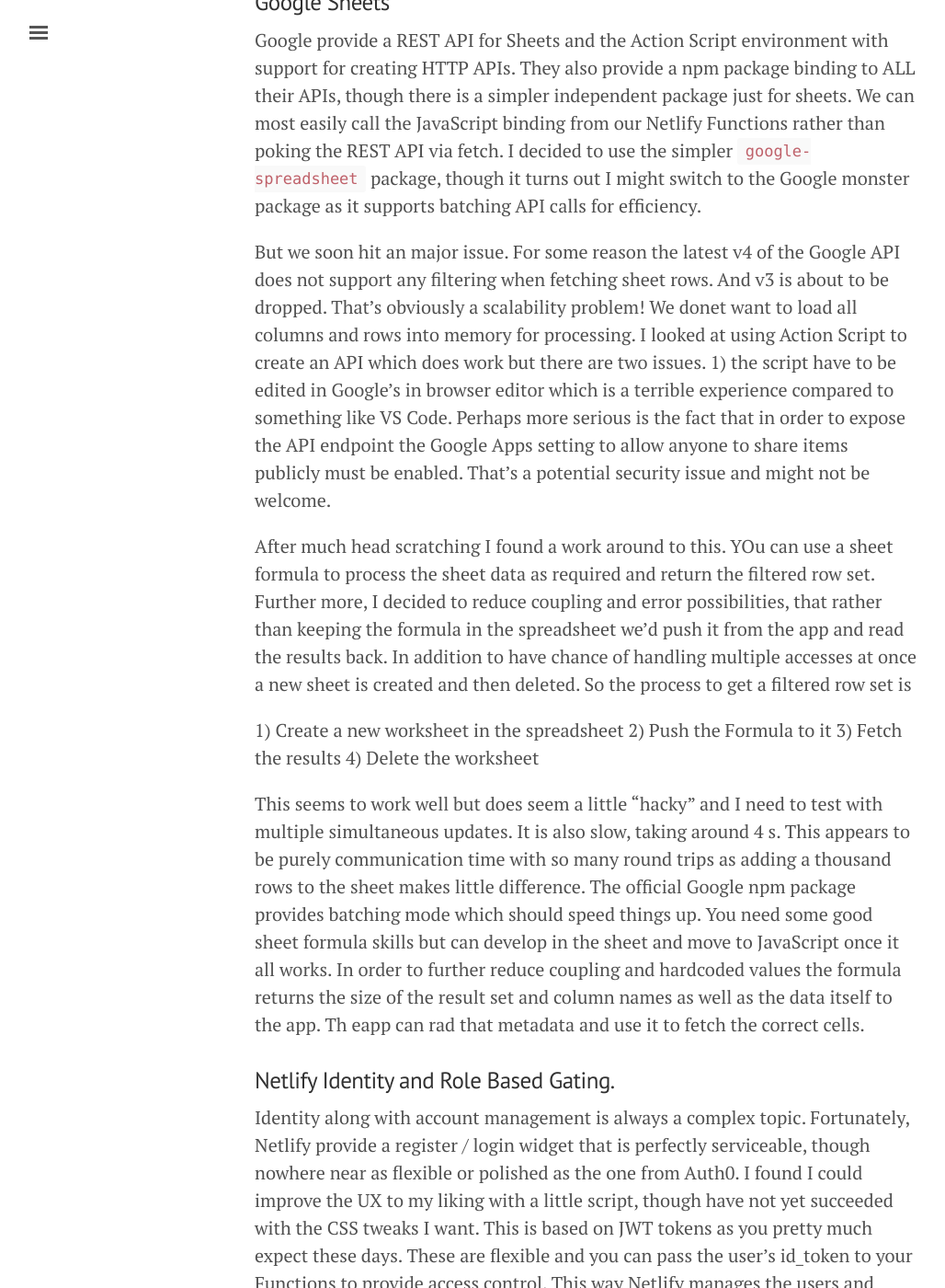
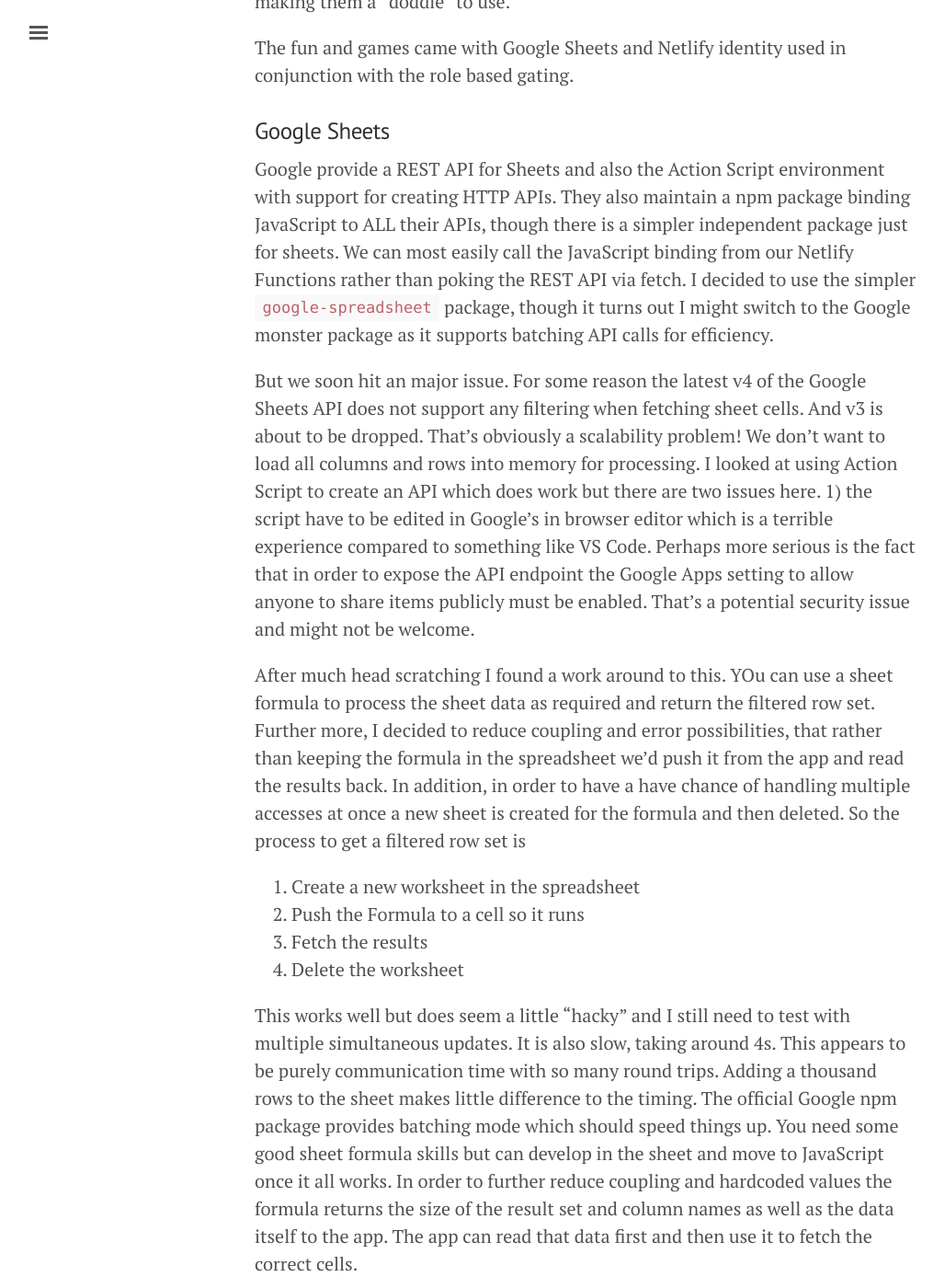
Before and after one commit to OpenDirective/opendirective.github.io, a Jekyll site: the page built from _posts/2020-08-25-TWAM-proof-of-concept.md, in a window 1280 px wide and 1400 px high, scrolled down 1870 px. Shown: the whole window at 92% size, without its empty margins (3-1031 px from the left). Built offline with Jekyll 4.4.1, drawn with Linux system fonts in a browser that asks for light colours; some of the changed text lies outside the part shown.

Commit message:
Update TWAM post

```diff
--- a/_posts/2020-08-25-TWAM-proof-of-concept.md
+++ b/_posts/2020-08-25-TWAM-proof-of-concept.md
@@ -1,62 +1,62 @@
 ---
 layout: post
-title: TWAM Proof of Concept
+title: TWAM Proof of Concept app - using Netlify, Eleventy and Google Sheets
 ---
 
 <div class="message">
-A new project with yet a different stack. This time it's a Jamstack static site with a serverless back end using many of Netlify's services. On this platform Eleventy provides templated page build with no front end framework in sight. Google Sheets is used as a database. This post explains some of the technical decisions made and challenges met.
+A new project with yet a different stack. This time it's a Jamstack static site with a serverless back end using most of Netlify's services. On this platform Eleventy provides templated page build with no front end framework in sight. Google Sheets is used as a database. This post explains some of the technical decisions made and challenges met.
 </div>
 
 ## Digitising Tools with a Mission's process
 
-Tools with a Mission ([TWAM](https://www.twam.uk/)) recycle and refurbish tools, sewing machines and computers. It then sends them to the developing world for livelihood creation. The processes are reasonably complex and currently use a mixture of Google Apps tools, including GMail and Sheets. I'm working in a small team to help move more of the process to an integrated 'web app' experience. This will support applications for tools, evaluation, approval and other steps through to shipping in containers.
+Tools with a Mission ([TWAM](https://www.twam.uk/)) recycle and refurbish tools, sewing machines and computers. It then sends them to the developing world for livelihood creation. Their processes are reasonably complex and currently use a mixture of Google Apps tools, including GMail and Sheets. I'm working in a small team to help move more of the process to an integrated 'web app' experience. This will support customer applications for tools, evaluation, approval and other steps through to shipping in containers.
 
-This is a pretty standard setup of app with forms plus a back office with a clear workflow. Thus we looked at the usual candidates for forms and workflow. I personally find such systems to be a quite restrictive, especially if thy use a GUI and cannot be data or code driven. Given TWAM's embedded use of GApps we also considered Google Actions script which is basically a hosted JavaScript environment with some support for creating web apps and APIs.
+This is a pretty standard setup of an app with forms plus a back office process which defines the  workflow. Thus we looked at the usual candidates for forms and workflow. I personally find such systems to be a quite restrictive, especially if they only use a GUI and cannot be data or code driven. Given TWAM's embedded use of Goggle Apps we also considered Google Action script which is basically a hosted JavaScript environment with some support for creating web apps and APIs.
 
-In the end however, my positive experience with using Netlify Deployments along with Eleventy for https://musicpracticetools.net meant I was keen to try more of the Netlify portfolio of services. However, for the database, rther than the promoted no SQL Fauna, I decided to try using Google Sheets. Using sheets should open up the possibility of easy access to the data and ad-hoc processing using office software skills rather than full developer skills. In addition, email is used for inter person messaging and for automatic notifications. Again, why code a new solution when a good one exists and fits in with people work patterns. So the stack chosen for the proof of concept is:
+In the end however, my very positive experience with using Netlify Deployments along with Eleventy for [https://musicpracticetools.net](https://musicpracticetools.net) meant I was keen to try more of the Netlify portfolio of serverless services. However, for the database, rather than the pNetlify partner noSQL Fauna, I decided to try using Google Sheets. Using sheets opens up the possibility of easy access to the data and ad-hoc processing using office software skills rather than full developer skills. In addition, email is used for inter-person messaging and for automatic notifications. Again, why code a new messaging solution when a good one exists and fits in with people's work patterns. So, the stack chosen for the proof of concept is:
 
 * Eleventy with nunjucks templates
 * Good ol' HTML, CSS and Javascript - ie no framework
 * Google Sheets API
 * Email
 * Netlify deploys, forms, functions, identity and role based gating
-* Netlify dev
+* Netlify dev - not really part of the stack but excellent
 
-This supports a representative slice of functionality including user management, form filling with editing and notifications. The proof of content flow is: someone makes an application and can check back later to see if successful Someone else reviews a subset of applications filtered by country and adds evaluation notes and assigns an accept/reject status.
+This stack supports a representative slice of functionality including user management, form filling with editing and notifications. The proof of content flow is that someone makes an application and can check back later to see if successful Someone else reviews a subset of applications filtered by country and adds evaluation notes and assigns an accept/reject status.
 
 ## Tricky areas
 
-I'd already ironed out any small issues with Eleventy and nunjucks in my last project so just used the same config again. Netlify deploys are smooth with github integration and pretty much just work; as do the forms and functions which wrap AWS Lamda, making them a "doddle" to use.
+I'd already ironed out any small issues with Eleventy and nunjucks in my last project so just used the same config again. Netlify deploys are really smooth to use with github integration and pretty much just work; as do the forms which invoke a function when submitted and also functions which wrap AWS Lamda, making them a "doddle" to use.
 
-The fun and games came with Google Sheets and Netlify identity used in conjunction with gating.
+The fun and games came with Google Sheets and Netlify identity used in conjunction with the role based gating.
 
 ### Google Sheets
 
-Google provide a REST API for Sheets and the Action Script environment with support for creating HTTP APIs. They also provide a npm package binding to ALL their APIs, though there is a simpler independent package just for sheets. We can most easily call the JavaScript binding from our Netlify Functions rather than poking the REST API via fetch. I decided to use the simpler `google-spreadsheet` package, though it turns out I might switch to the Google monster package as it supports batching API calls for efficiency.
+Google provide a REST API for Sheets and also the Action Script environment with support for creating HTTP APIs. They also maintain a npm package binding JavaScript to ALL their APIs, though there is a simpler independent package just for sheets. We can most easily call the JavaScript binding from our Netlify Functions rather than poking the REST API via fetch. I decided to use the simpler `google-spreadsheet` package, though it turns out I might switch to the Google monster package as it supports batching API calls for efficiency.
 
-But we soon hit an major issue. For some reason the latest v4 of the Google API does not support any filtering when fetching sheet rows. And v3 is about to be dropped. That's obviously a scalability problem! We donet want to load all columns and rows into memory for processing. I looked at using Action Script to create an API which does work but there are two issues. 1) the script have to be edited in Google's in browser editor which is a terrible experience compared to something like VS Code. Perhaps more serious is the fact that in order to expose the API endpoint the Google Apps setting to allow anyone to share items publicly must be enabled. That's a potential security issue and might not be welcome.
+But we soon hit an major issue. For some reason the latest v4 of the Google Sheets API does not support any filtering when fetching sheet cells. And v3 is about to be dropped. That's obviously a scalability problem! We don't want to load all columns and rows into memory for processing. I looked at using Action Script to create an API which does work but there are two issues here. 1) the script have to be edited in Google's in browser editor which is a terrible experience compared to something like VS Code. Perhaps more serious is the fact that in order to expose the API endpoint the Google Apps setting to allow anyone to share items publicly must be enabled. That's a potential security issue and might not be welcome.
 
-After much head scratching I found a work around to this. YOu can use a sheet formula to process the sheet data as required and return the filtered row set. Further more, I decided to reduce coupling and error possibilities, that rather than keeping the formula in the spreadsheet we'd push it from the app and read the results back. In addition to have chance of handling multiple accesses at once a new sheet is created and then deleted. So the process to get a filtered row set is
+After much head scratching I found a work around to this. YOu can use a sheet formula to process the sheet data as required and return the filtered row set. Further more, I decided to reduce coupling and error possibilities, that rather than keeping the formula in the spreadsheet we'd push it from the app and read the results back. In addition, in order to have a have chance of handling multiple accesses at once a new sheet is created for the formula and then deleted. So the process to get a filtered row set is
 
-1) Create a new worksheet in the spreadsheet
-2) Push the Formula to it
-3) Fetch the results
-4) Delete the worksheet
+1. Create a new worksheet in the spreadsheet
+2. Push the Formula to a cell so it runs
+3. Fetch the results
+4. Delete the worksheet
 
-This seems to work well but does seem a little "hacky" and I need to test with multiple simultaneous updates. It is also slow, taking around 4 s. This appears to be purely communication time with so many round trips as adding a thousand rows to the sheet makes little difference. The official Google npm package provides batching mode which should speed things up. You need some good sheet formula skills but can develop in the sheet and move to JavaScript once it all works. In order to further reduce coupling and hardcoded values the formula returns the size of the result set and column names as well as the data itself to the app. Th eapp can rad that metadata and use it to fetch the correct cells.
+This works well but does seem a little "hacky" and I still need to test with multiple simultaneous updates. It is also slow, taking around 4s. This appears to be purely communication time with so many round trips. Adding a thousand rows to the sheet makes little difference to the timing. The official Google npm package provides batching mode which should speed things up. You need some good sheet formula skills but can develop in the sheet and move to JavaScript once it all works. In order to further reduce coupling and hardcoded values the formula returns the size of the result set and column names as well as the data itself to the app. The app can read that data first and then use it to fetch the correct cells.
 
 ### Netlify Identity and Role Based Gating.
 
-Identity along with account management is always a complex topic. Fortunately, Netlify provide a register / login widget that is perfectly serviceable, though nowhere near as flexible or polished as the one from Auth0. I found I could improve the UX to my liking with a little script, though have not yet succeeded with the CSS tweaks I want. This is based on JWT tokens as you pretty much expect these days. These are flexible and you can pass the user's id_token to your Functions to provide access control. This way Netlify manages the users and their details are passed around in the tokens.
+Identity along with account management is always a complex topic. Fortunately, Netlify provide a register / login widget that is perfectly serviceable, though nowhere near as flexible or polished as the one from Auth0. I found I could improve the UX to my liking with a little script, though have not yet succeeded with the CSS tweaks I want. Identity is based on stateless JWT tokens as you'd pretty much expect these days. These are flexible and you can pass the user's id_token to your Functions to provide access control and user info. This way, Netlify manages the users and their details are passed around the front and back ends in the tokens.
 
-The feature that I really appreciate is Role Based gating. This means access to specific app page URIs is controlled right on the CDN edge without any function code required. When a user logs in a Function is called and this can return the users roles. Then a config file is used to define which roles are required per URI. And it just works.
+The feature that I really appreciate is Role Based gating. This means access to specific app page URIs is controlled declaratively right on the CDN edge almost without any code required. When a user registers and logs in a Function is called and this can return the users roles. Then a config file is used to define which roles are required per URI. And it just works.
 
-Well almost. I hit a lot of strange behavours and errors with access, including an apparent failure when logging in on another browser when still logged in. This is where Netlify's Community forum came to the rescue in the form of one Jon Sullivan. As a volunteer Jon is incredibly knowledgeable and definitely goes the extra mile, and then some. After a long an fascinating discussion covering how authentication and gating interact and how to handle refresh tokens I now have code which is reliable. It just took a very long time to get there.
+Well almost. I hit a lot of strange behavours and errors with access, including an apparent failure when logging in on another browser when still logged in. It turned out to be down to my limited cognitive model of how the pieces work together, not helped by very limited documentation. The gating and identity work differently but do get synchronised if you are careful. This is where Netlify's Community forum came to the rescue in the form of one [Jon Sullivan](https://jon.fm). As a volunteer Jon is incredibly knowledgeable and definitely goes the extra mile, and then some. After a long an fascinating discussion covering how authentication and gating interact and how to handle refresh tokens I now have code which is reliable. It just took a very long time to get there. But we did get a 100+ post thread going, FTW.
 
 ## Summary
 
-A important point I should make clear is that ALL this functionality from Netlify is on the free plan! that's very impressive indeed and ideal for a charity with very little cash to spare.
+A important point I should make clear is that ALL this functionality from Netlify is available on the *free* plan! Though, Forms do have their own pricing model after 100 submissions. That's very impressive indeed and perfect for a charity with very little cash to spare.
 
 The stack threw me a few big challenges but now it is working well and I think will scale well to the final app.
 
-The code is available at https://github.com/OpenDirective/TWAM-App
+The code is available at [https://github.com/OpenDirective/TWAM-App](https://github.com/OpenDirective/TWAM-App)
```
